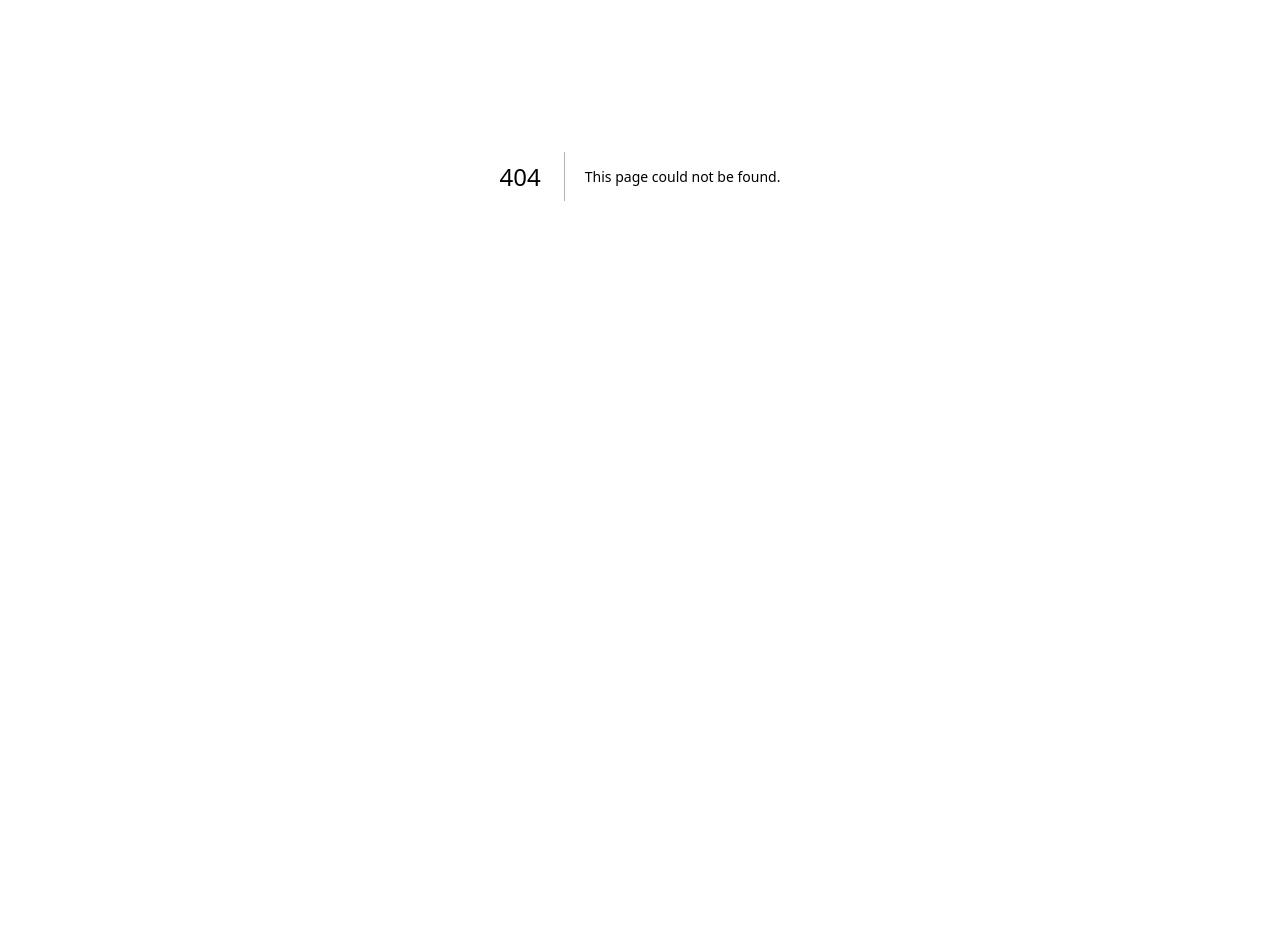
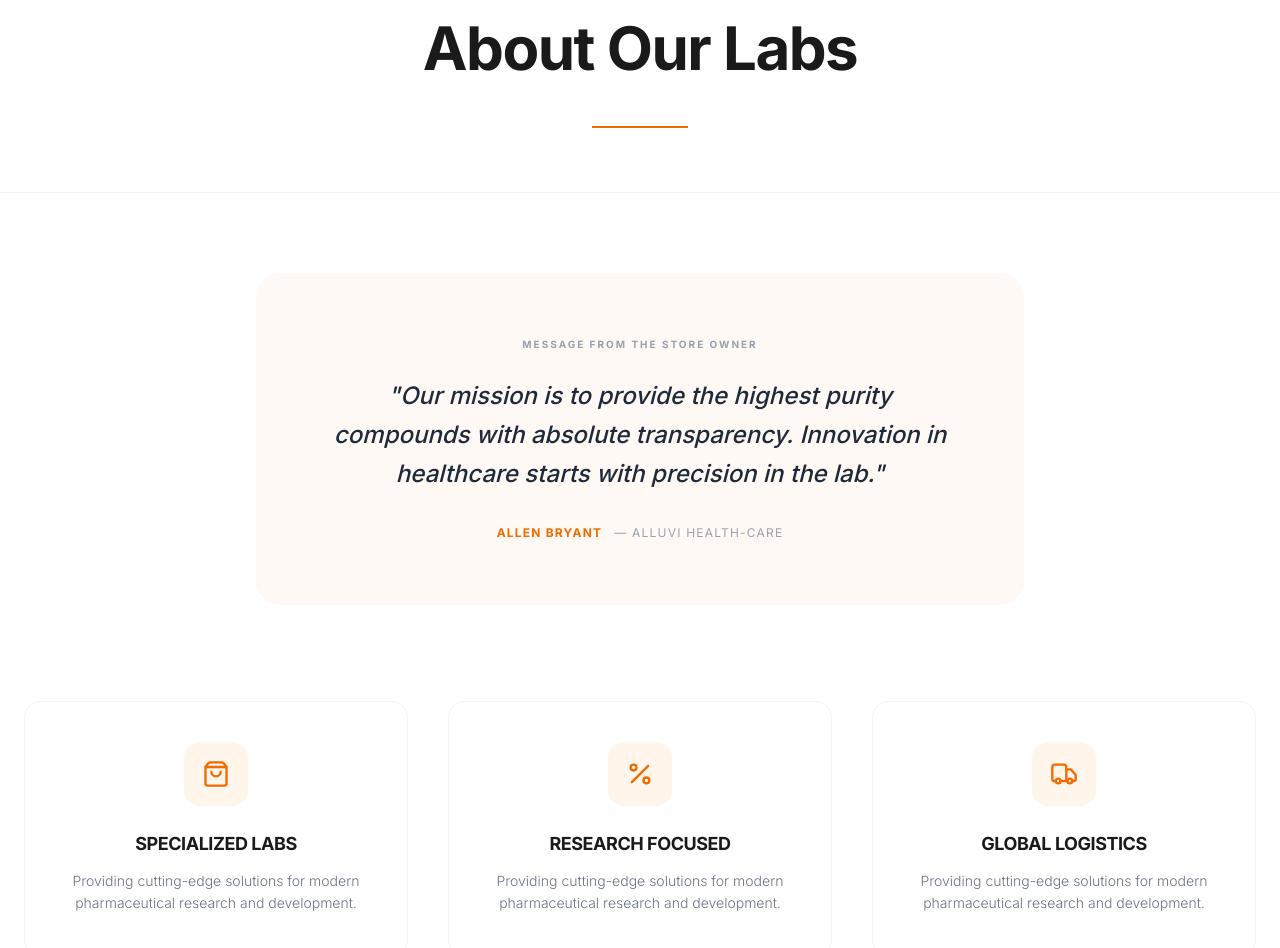
Before and after one commit to Ing-Valdes-GL/alluvicare, a Next.js app: page /about in a window 1280 px wide. Before the commit this address had no page. Shown: the part 224-1172 px from the top of the page. Before the commit the page ends 800 px from the top, so only its background shows below. Built offline with nearby package versions, Linux system fonts and the light colour scheme; no server answers.

Commit message:
version stable

```diff
--- /dev/null
+++ b/app/about/page.tsx
@@ -0,0 +1,128 @@
+'use client'
+
+import { motion } from 'framer-motion'
+import Header from '@/components/Header'
+import Footer from '@/components/Footer'
+import { ArrowRight, ShoppingBag, Percent, Truck } from 'lucide-react'
+import Link from 'next/link'
+
+export default function AboutPage() {
+  return (
+    <div className="min-h-screen bg-white text-[#1A1A1A]">
+      <Header />
+
+      {/* --- SECTION 1 : HERO SIMPLE & FIN --- */}
+      <section className="pt-32 pb-16 border-b border-gray-100">
+        <div className="container mx-auto px-6 text-center">
+          <p className="text-[11px] uppercase tracking-[0.3em] font-bold text-[#EF6C00] mb-4">Discovery</p>
+          <h1 className="text-4xl md:text-6xl font-bold tracking-tight mb-12">About Our Labs</h1>
+          <div className="w-24 h-[2px] bg-[#EF6C00] mx-auto"></div>
+        </div>
+      </section>
+
+      {/* --- SECTION 2 : TESTIMONIAL & SERVICES --- */}
+      <section className="py-20 bg-white">
+        <div className="container mx-auto px-6">
+          {/* Message Propriétaire */}
+          <div className="max-w-3xl mx-auto bg-[#FFF9F5] rounded-3xl p-10 md:p-16 text-center mb-24">
+             <span className="text-[10px] uppercase tracking-[0.2em] text-gray-400 font-bold mb-6 block">
+               Message from the store owner
+             </span>
+             <h2 className="text-xl md:text-2xl font-medium leading-relaxed italic text-gray-800 mb-8">
+               "Our mission is to provide the highest purity compounds with absolute transparency. Innovation in healthcare starts with precision in the lab."
+             </h2>
+             <p className="text-[#EF6C00] font-bold text-xs uppercase tracking-widest">
+               Allen Bryant <span className="text-gray-400 font-normal ml-2">— Alluvi Health-Care</span>
+             </p>
+          </div>
+
+          {/* Grille des services - Plus fine */}
+          <div className="grid grid-cols-1 md:grid-cols-3 gap-10">
+            {[
+              { title: "Specialized Labs", icon: <ShoppingBag size={28} /> },
+              { title: "Research Focused", icon: <Percent size={28} /> },
+              { title: "Global Logistics", icon: <Truck size={28} /> }
+            ].map((item, index) => (
+              <div key={index} className="group border border-gray-100 rounded-2xl p-10 text-center hover:border-[#EF6C00]/30 transition-all duration-300">
+                <div className="w-16 h-16 bg-[#FFF5EB] text-[#EF6C00] rounded-2xl flex items-center justify-center mx-auto mb-6 group-hover:scale-110 transition-transform">
+                  {item.icon}
+                </div>
+                <h3 className="text-lg font-bold mb-3 uppercase tracking-tight">{item.title}</h3>
+                <p className="text-gray-500 text-sm leading-relaxed font-light">
+                  Providing cutting-edge solutions for modern pharmaceutical research and development.
+                </p>
+              </div>
+            ))}
+          </div>
+        </div>
+      </section>
+
+      {/* --- SECTION 3 : STATS (Vert Sombre) --- */}
+      <section className="bg-[#1A3C34] py-24 relative overflow-hidden">
+        <div className="container mx-auto px-6 text-center relative z-10">
+          <h2 className="text-white text-xl md:text-3xl font-medium max-w-3xl mx-auto mb-20 leading-snug">
+            Advanced Logistics Are Not Just About Speed, But About The Integrity Of Every Compound We Deliver.
+          </h2>
+
+          <div className="grid grid-cols-1 md:grid-cols-3 gap-12 max-w-4xl mx-auto border-t border-white/10 pt-16">
+            <div>
+              <p className="text-[#EF6C00] text-4xl font-bold mb-2">3M+</p>
+              <p className="text-white/50 text-[10px] uppercase font-bold tracking-[0.2em]">Compounds Delivered</p>
+            </div>
+            <div>
+              <p className="text-[#EF6C00] text-4xl font-bold mb-2">15</p>
+              <p className="text-white/50 text-[10px] uppercase font-bold tracking-[0.2em]">Verified Hubs</p>
+            </div>
+            <div>
+              <p className="text-[#EF6C00] text-4xl font-bold mb-2">4.7k+</p>
+              <p className="text-white/50 text-[10px] uppercase font-bold tracking-[0.2em]">Professional Partners</p>
+            </div>
+          </div>
+        </div>
+      </section>
+
+      {/* --- SECTION 4 : BANNIÈRE DÉFILANTE (Vitesse Rapide & Taille Corrigée) --- */}
+      <div className="bg-white py-10 overflow-hidden border-b border-gray-100">
+        <div className="flex whitespace-nowrap animate-marquee-fast">
+          {[1, 2, 3, 4].map((i) => (
+            <span key={i} className="text-[#1A1A1A] text-2xl md:text-3xl font-bold uppercase tracking-tighter mx-12 opacity-30">
+              Vegan Products Are 100% Safe For Human Health & Environment ★
+            </span>
+          ))}
+        </div>
+      </div>
+
+      {/* --- SECTION 5 : CTA FINAL --- */}
+      <section className="py-28 bg-gray-50">
+        <div className="container mx-auto px-6 flex flex-col md:flex-row items-center gap-20">
+          <div className="md:w-1/2">
+            <h3 className="text-3xl md:text-5xl font-bold mb-8 leading-tight tracking-tight">Precision Research,<br/>Exceptional Results.</h3>
+            <p className="text-gray-500 mb-10 text-lg font-light leading-relaxed">
+              Our facilities are designed to meet the rigorous standards of modern science. We ensure every batch is tested and verified for the highest consistency.
+            </p>
+            <Link href="/products" className="inline-flex items-center gap-4 bg-[#EF6C00] text-white px-10 py-4 rounded-xl font-bold uppercase text-[11px] tracking-widest hover:bg-black transition-all shadow-xl shadow-orange-100">
+              Explore Products <ArrowRight size={18} />
+            </Link>
+          </div>
+          <div className="md:w-1/2">
+             <div className="aspect-[4/5] bg-gray-200 rounded-3xl overflow-hidden shadow-2xl">
+                <img src="/about-lab.jpg" className="w-full h-full object-cover" alt="Laboratory" />
+             </div>
+          </div>
+        </div>
+      </section>
+
+      <Footer />
+
+      <style jsx global>{`
+        @keyframes marquee-fast {
+          0% { transform: translateX(0); }
+          100% { transform: translateX(-50%); }
+        }
+        .animate-marquee-fast {
+          animation: marquee-fast 12s linear infinite;
+        }
+      `}</style>
+    </div>
+  )
+}
```
